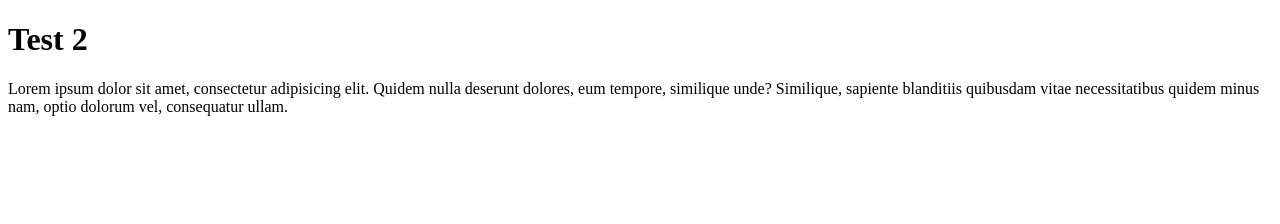
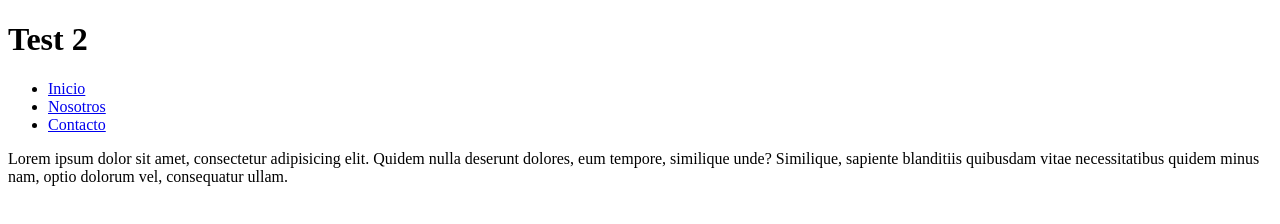
Before and after one commit to MmaRamotsa/test2, a plain HTML site: page index.html in a window 1280 px wide. Drawn offline with Linux system fonts and the light colour scheme.

Commit message:
He añadido un menú

```diff
--- a/index.html
+++ b/index.html
@@ -6,6 +6,13 @@
 </head>
 <body>
 	<h1>Test 2</h1>
+	<nav>
+		<ul>
+			<li><a href="#">Inicio</a></li>
+			<li><a href="#">Nosotros</a></li>
+			<li><a href="#">Contacto</a></li>
+		</ul>
+	</nav>
 	<p class="parrafo">Lorem ipsum dolor sit amet, consectetur adipisicing elit. Quidem nulla deserunt dolores, eum tempore, similique unde? Similique, sapiente blanditiis quibusdam vitae necessitatibus quidem minus nam, optio dolorum vel, consequatur ullam.</p>
 </body>
 </html>
```
